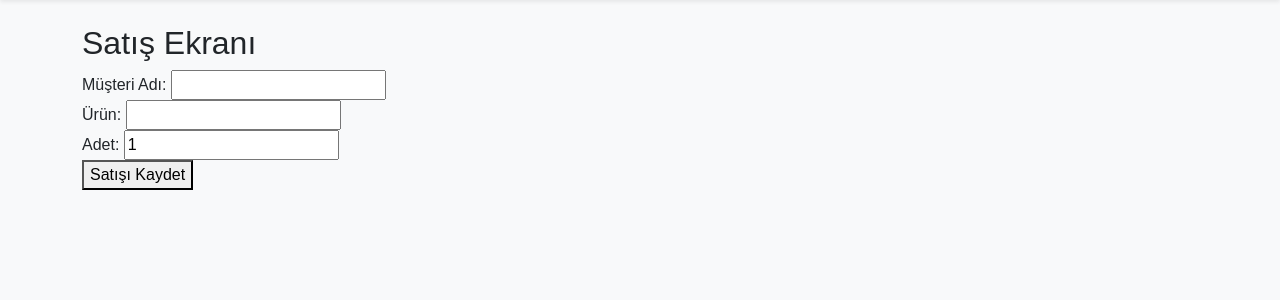
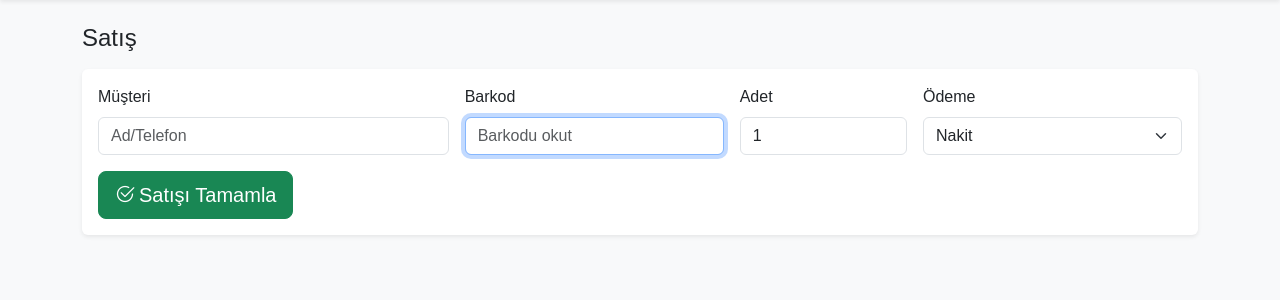
Before and after one commit to berdener/stokk, a Flask app: page /satis in a window 1280 px wide. Shown: the part 56-356 px from the top of the page. Run offline with Flask 3, Linux system fonts and the light colour scheme; some libraries are stand-ins or nearby versions.

Commit message:
Update satis.html

```diff
--- a/templates/satis.html
+++ b/templates/satis.html
@@ -1,13 +1,33 @@
 {% extends "base.html" %}
 {% block content %}
-  <h2>Satış Ekranı</h2>
-  <form method="POST">
-    <label>Müşteri Adı:</label>
-    <input type="text" name="musteri" required><br>
-    <label>Ürün:</label>
-    <input type="text" name="urun" required><br>
-    <label>Adet:</label>
-    <input type="number" name="adet" min="1" value="1"><br>
-    <button type="submit">Satışı Kaydet</button>
-  </form>
+<h4 class="mb-3">Satış</h4>
+<div class="card shadow-sm border-0">
+  <div class="card-body">
+    <form method="POST" class="row g-3">
+      <div class="col-lg-4">
+        <label class="form-label">Müşteri</label>
+        <input class="form-control" name="musteri" placeholder="Ad/Telefon">
+      </div>
+      <div class="col-lg-3">
+        <label class="form-label">Barkod</label>
+        <input class="form-control" name="urun" placeholder="Barkodu okut" autofocus>
+      </div>
+      <div class="col-lg-2">
+        <label class="form-label">Adet</label>
+        <input class="form-control" name="adet" type="number" min="1" value="1">
+      </div>
+      <div class="col-lg-3">
+        <label class="form-label">Ödeme</label>
+        <select class="form-select" name="odeme">
+          <option value="nakit">Nakit</option>
+          <option value="kart">Kart</option>
+          <option value="veresiye">Veresiye</option>
+        </select>
+      </div>
+      <div class="col-12">
+        <button class="btn btn-success btn-lg"><i class="bi bi-check2-circle me-1"></i>Satışı Tamamla</button>
+      </div>
+    </form>
+  </div>
+</div>
 {% endblock %}
```
